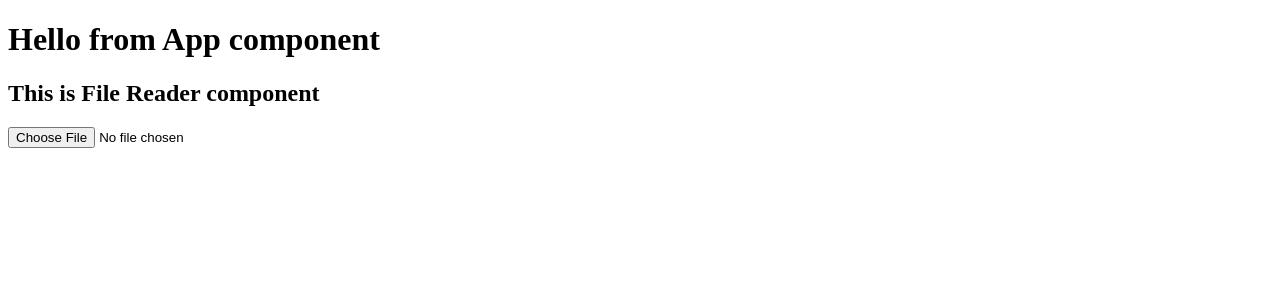
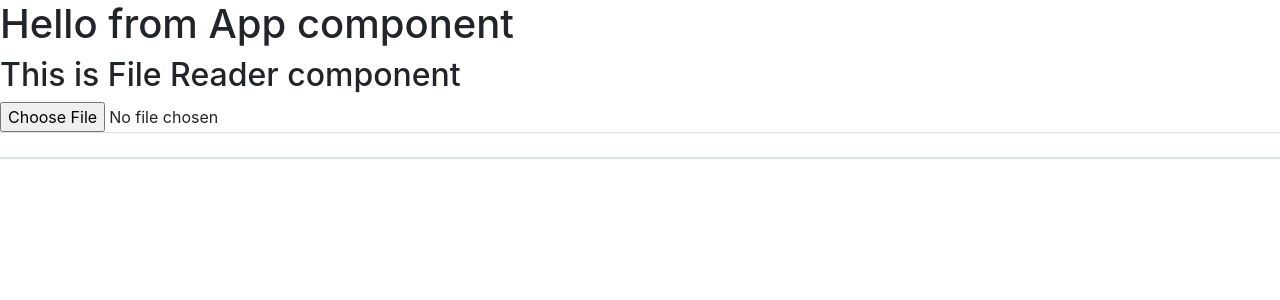
Before and after one commit to Charizard17/csv-file-project, a React (Create React App) app: page / in a window 1280 px wide. Shown: the top 300 px of the page. Built offline with nearby package versions, Linux system fonts and the light colour scheme; the HTML template or start-up script is replaced by a standard one.

Commit message:
table components created

```diff
--- a/public/index.html
+++ b/public/index.html
@@ -5,9 +5,30 @@
     <link rel="icon" href="%PUBLIC_URL%/favicon.ico" />
     <meta name="viewport" content="width=device-width, initial-scale=1" />
     <meta name="theme-color" content="#000000" />
+    <link
+      rel="stylesheet"
+      href="https://stackpath.bootstrapcdn.com/bootstrap/4.5.0/css/bootstrap.min.css"
+      integrity="sha384-9aIt2nRpC12Uk9gS9baDl411NQApFmC26EwAOH8WgZl5MYYxFfc+NcPb1dKGj7Sk"
+      crossorigin="anonymous"
+    />
     <title>CSV File Project</title>
   </head>
   <body>
     <div id="root"></div>
+    <script
+      src="https://code.jquery.com/jquery-3.5.1.slim.min.js"
+      integrity="sha384-DfXdz2htPH0lsSSs5nCTpuj/zy4C+OGpamoFVy38MVBnE+IbbVYUew+OrCXaRkfj"
+      crossorigin="anonymous"
+    ></script>
+    <script
+      src="https://cdn.jsdelivr.net/npm/popper.js@1.16.0/dist/umd/popper.min.js"
+      integrity="sha384-Q6E9RHvbIyZFJoft+2mJbHaEWldlvI9IOYy5n3zV9zzTtmI3UksdQRVvoxMfooAo"
+      crossorigin="anonymous"
+    ></script>
+    <script
+      src="https://stackpath.bootstrapcdn.com/bootstrap/4.5.0/js/bootstrap.min.js"
+      integrity="sha384-OgVRvuATP1z7JjHLkuOU7Xw704+h835Lr+6QL9UvYjZE3Ipu6Tp75j7Bh/kR0JKI"
+      crossorigin="anonymous"
+    ></script>
   </body>
 </html>
--- a/src/FileReaderComponent.js
+++ b/src/FileReaderComponent.js
@@ -1,25 +1,29 @@
 import React, { Component } from "react";
+import TableComponent from "./TableComponent";
 
 class FileReaderComponent extends Component {
   constructor(props) {
     super(props);
     this.state = {
       fileReader: "",
+      headLine: "",
+      splittedRows: "",
     };
   }
   handleFileRead = (e) => {
     const content = this.fileReader.result;
-    let headLine = content.indexOf("\n");
-    let rest = content.slice(0, headLine).split(";");
-    console.log(rest);
+    let sliceIndex = content.indexOf("\n");
+    let headLine = content.slice(0, sliceIndex).split(";");
+    this.setState({ headLine })
+    console.log(headLine);
 
-    let otherLines = content.slice(headLine, content.length);
+    let otherLines = content.slice(sliceIndex, content.length);
     // Split and get the rows in an array
     let rows = otherLines.split(".jpg");
-
     let splittedRows = [];
     for (let i = 0; i < rows.length; i++) {
       splittedRows.push(rows[i].split(";"));
+      this.setState({ splittedRows });
     }
     console.log(splittedRows);
   };
@@ -41,6 +45,9 @@ class FileReaderComponent extends Component {
           accept=".csv"
           onChange={(e) => this.handleFileChosen(e.target.files[0])}
         />
+        <div>
+            <TableComponent headLine={this.state.headLine} splittedRows={this.state.splittedRows} />
+        </div>
       </div>
     );
   }
--- /dev/null
+++ b/src/TableComponent.js
@@ -0,0 +1,22 @@
+import React, { Component } from "react";
+import TableRowHeadComponent from "./TableRowHeadComponent";
+import TableRowComponent from "./TableRowComponent";
+
+class TableComponent extends Component {
+  render() {
+    return (
+      <div>
+        <table className="table table-hover">
+          <thead>
+            <TableRowHeadComponent headData={this.props.headLine} />
+          </thead>
+          <tbody>
+            <TableRowComponent rowData={this.props.splittedRows} />
+          </tbody>
+        </table>
+      </div>
+    );
+  }
+}
+
+export default TableComponent;
--- /dev/null
+++ b/src/TableRowComponent.js
@@ -0,0 +1,28 @@
+import React, { Component } from "react";
+
+class TableRowComponent extends Component {
+  render() {
+    return (
+      <tr>
+        <th scope="row">{this.props.rowData[0]}</th>
+        <td>{this.props.rowData[1]}</td>
+        <td>{this.props.rowData[2]}</td>
+        <td>{this.props.rowData[3]}</td>
+        <td>{this.props.rowData[4]}</td>
+        <td>{this.props.rowData[5]}</td>
+        <td>{this.props.rowData[6]}</td>
+        <td>{this.props.rowData[7]}</td>
+        <td>{this.props.rowData[8]}</td>
+        <td>{this.props.rowData[9]}</td>
+        <td>{this.props.rowData[10]}</td>
+        <td>{this.props.rowData[11]}</td>
+        <td>{this.props.rowData[12]}</td>
+        <td>{this.props.rowData[13]}</td>
+        <td>{this.props.rowData[14]}</td>
+        <td>{this.props.rowData[15]}</td>
+      </tr>
+    );
+  }
+}
+
+export default TableRowComponent;
--- /dev/null
+++ b/src/TableRowHeadComponent.js
@@ -0,0 +1,28 @@
+import React, { Component } from "react";
+
+class TableRowHeadComponent extends Component {
+  render() {
+    return (
+      <tr>
+        <th scope="col">{this.props.headData[0]}</th>
+        <th scope="col">{this.props.headData[1]}</th>
+        <th scope="col">{this.props.headData[2]}</th>
+        <th scope="col">{this.props.headData[3]}</th>
+        <th scope="col">{this.props.headData[4]}</th>
+        <th scope="col">{this.props.headData[5]}</th>
+        <th scope="col">{this.props.headData[6]}</th>
+        <th scope="col">{this.props.headData[7]}</th>
+        <th scope="col">{this.props.headData[8]}</th>
+        <th scope="col">{this.props.headData[9]}</th>
+        <th scope="col">{this.props.headData[10]}</th>
+        <th scope="col">{this.props.headData[11]}</th>
+        <th scope="col">{this.props.headData[12]}</th>
+        <th scope="col">{this.props.headData[13]}</th>
+        <th scope="col">{this.props.headData[14]}</th>
+        <th scope="col">{this.props.headData[15]}</th>
+      </tr>
+    );
+  }
+}
+
+export default TableRowHeadComponent;
```
Also changed, not shown: 1 other file (tests, documents, lock files or other folders).
